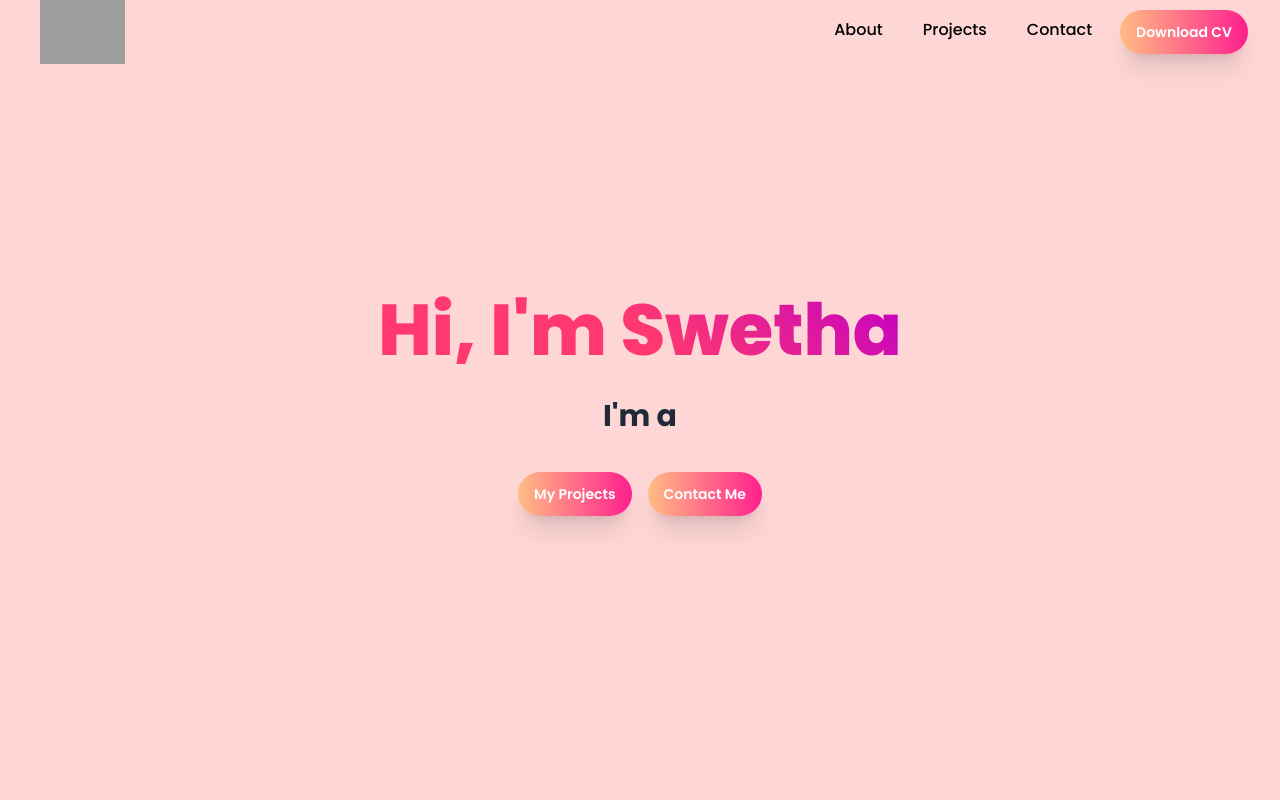
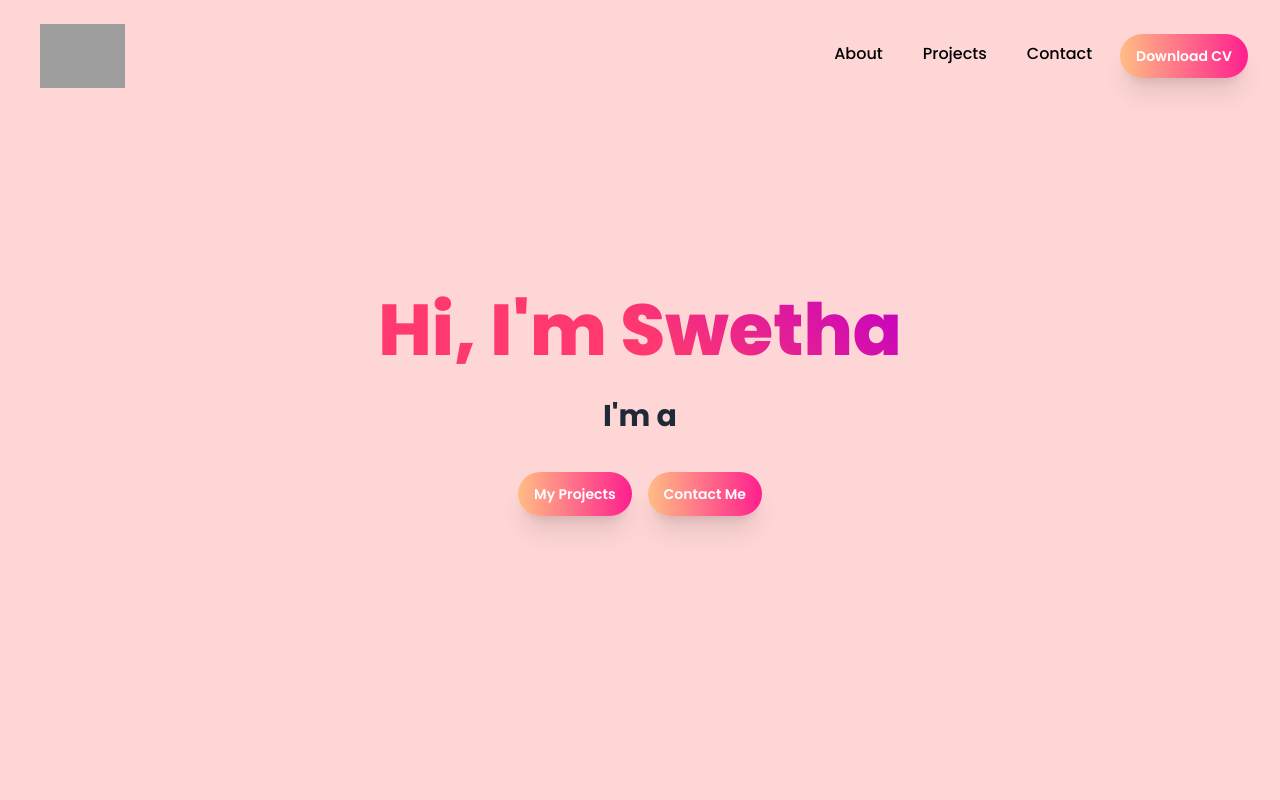
Before and after one commit to swethapaleti/portfolio, a React (Create React App) app: page / in a window 1280 px wide. Shown: the top 800 px of the page. Built offline with nearby package versions, Linux system fonts and the light colour scheme; grey boxes are pictures that could not be loaded; what tailwind-typewriter would draw is missing.

Commit message:
add animation to navbar

```diff
--- a/src/components/NavBar/index.js
+++ b/src/components/NavBar/index.js
@@ -1,6 +1,4 @@
 import { Component } from "react";
-
-const NAVBAR_SWITCH_THRESHOLD = 200;
 
 class NavBar extends Component {
   state = {
@@ -17,7 +15,7 @@ class NavBar extends Component {
 
   switchBackgroundIfNeeded = () => {
     const { useWhiteBackground } = this.state;
-    if (window.scrollY >= NAVBAR_SWITCH_THRESHOLD) {
+    if (window.scrollY >= 200) {
       if (!useWhiteBackground) {
         this.setState({ useWhiteBackground: true });
       }
@@ -38,9 +36,9 @@ class NavBar extends Component {
 
   render() {
     const { isMenuClosed, useWhiteBackground } = this.state;
-    const whiteBgClass = useWhiteBackground ? "bg-white shadow-lg" : "bg-[#ffd6d6]";
+    const whiteBgClass = useWhiteBackground ? "bg-white shadow-lg py-2" : "bg-[#ffd6d6] py-6";
     return (
-      <nav className={`fixed top-0 w-full ${whiteBgClass} z-50`}>
+      <nav className={`fixed top-0 w-full transition-all duration-500 ${whiteBgClass} z-50`}>
         <div className="mx-auto max-w-7xl px-2 sm:px-6 lg:px-8">
           <div className="relative flex h-16 items-center justify-between">
             <div className="absolute inset-y-0 right-0 flex items-center sm:hidden">
```
